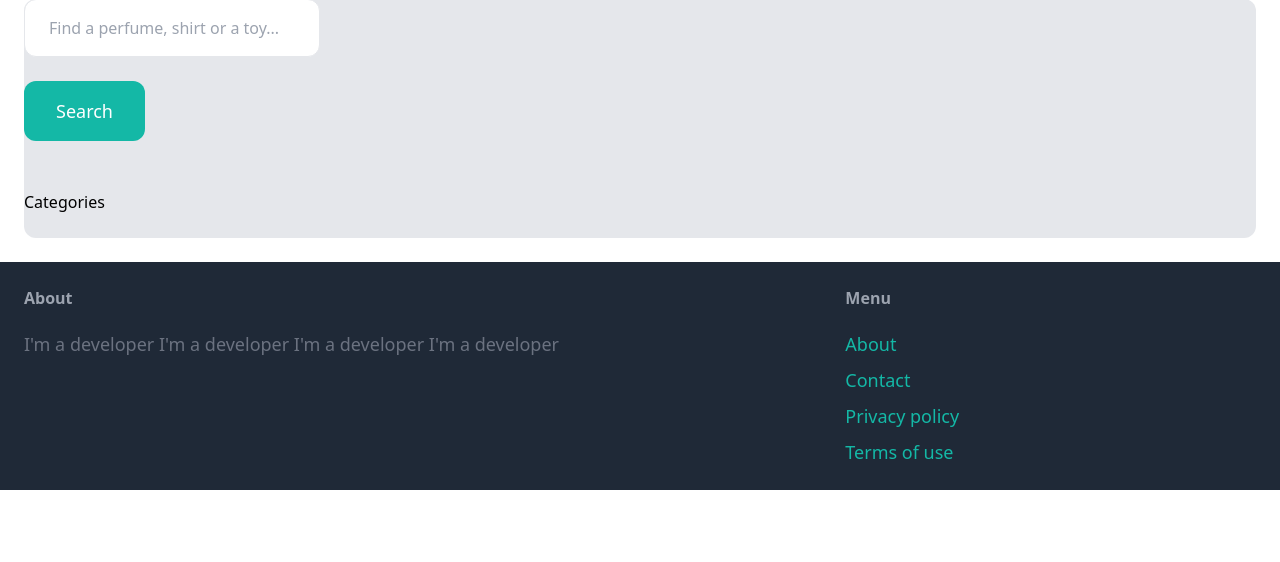
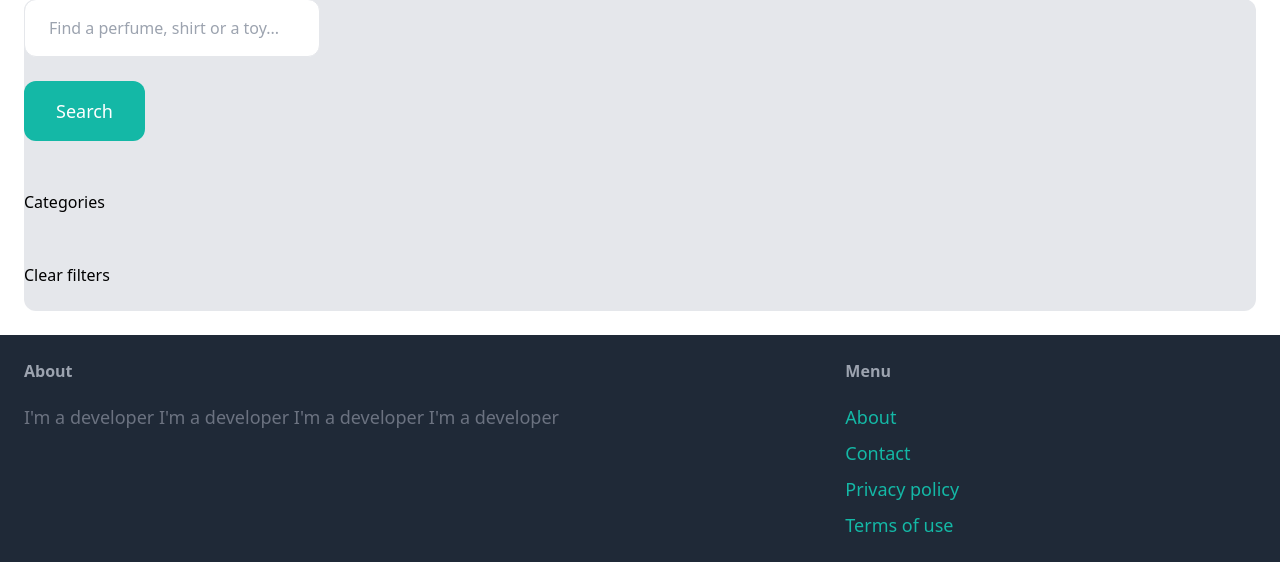
Before and after one commit to rajaehtasham/Python-Portfolio, a Django app: template bazaar-marketplace/item/templates/item/items.html in a window 1280 px wide. Shown: the part 102-664 px from the top of the page. Run offline with Django 3.2, Linux system fonts and the light colour scheme; the template is opened without the code that fills it, so the values that code supplies are empty; some libraries are stand-ins or nearby versions.

Commit message:
add clear filters option to items sidebar

```diff
--- a/bazaar-marketplace/item/templates/item/items.html
+++ b/bazaar-marketplace/item/templates/item/items.html
@@ -20,6 +20,12 @@
                         <a href="{% url 'item:items' %}?query={{ query }}&category={{ category.id }}">{{ category.name }}</a>
                     </li>
                 {% endfor %}
+            </ul>
+
+            <hr class ="my-6">
+
+            <p class = "font semibold">Clear filters</p>
+
         </div>
 
         <div class="col-span-3">
```
